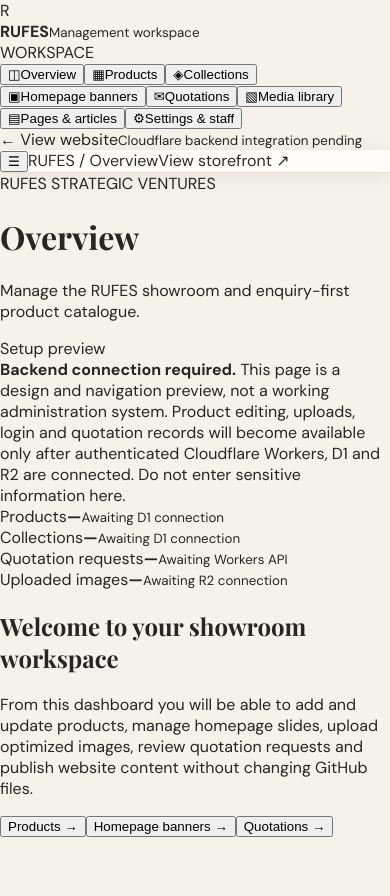
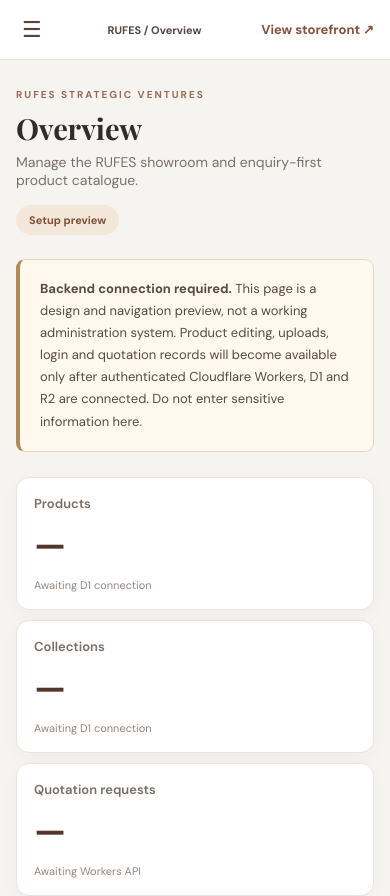
Before and after one commit to ifeoluwamorakinyojames-gif/Tres-Furniture-Repository, a Next.js app: page /admin in a window 390 px wide. Shown: the top 896 px of the page. Before the commit the page ends 844 px from the top, so only its background shows below. Built offline with nearby package versions, Linux system fonts and the light colour scheme; no server answers.

Commit message:
Style responsive RUFES admin dashboard preview

```diff
--- a/styles/global.css
+++ b/styles/global.css
@@ -207,3 +207,49 @@ a:focus-visible,button:focus-visible{outline:3px solid #bf9161;outline-offset:3p
 @media(max-width:900px){.nav{gap:12px}.links{row-gap:12px}}
 @media(max-width:650px){.rufesReveal{transform:translateY(12px)}.homeMain .product:hover,.homeMain .journalCard:hover,.homeMain .tile:hover{transform:none}.nav{padding:12px 16px}.links{gap:12px;row-gap:9px}.links a{padding:4px 0}}
 @media(prefers-reduced-motion:reduce){html{scroll-behavior:auto}*,*:before,*:after{animation-duration:.01ms!important;animation-iteration-count:1!important;transition-duration:.01ms!important}.rufesReveal{opacity:1;transform:none}}
+
+
+/* RUFES administration workspace: visual scaffold only; backend authorization required */
+.adminShell{min-height:100vh;display:grid;grid-template-columns:250px minmax(0,1fr);background:#f6f4f1;color:#302c2a;font-family:'DM Sans',Arial,sans-serif}
+.adminSidebar{background:#2b2526;color:#f9f3eb;padding:24px 14px;display:flex;flex-direction:column;min-height:100vh}
+.adminIdentity{display:flex;align-items:center;gap:12px;padding:6px 12px 30px}
+.adminIdentity strong{display:block;letter-spacing:2px;font-size:20px}
+.adminIdentity small{display:block;color:#cbbdb7;font-size:11px;margin-top:3px}
+.adminMark{display:grid;place-items:center;width:42px;height:42px;border-radius:12px;background:#a77859;font-family:Georgia,serif;font-size:27px;color:white}
+.adminSidebarCaption{font-size:10px;letter-spacing:2px;color:#b8a9a1;padding:8px 14px 12px}
+.adminSidebar nav{display:grid;gap:5px}
+.adminNavItem{width:100%;display:flex;align-items:center;gap:13px;border:0;border-radius:9px;background:transparent;color:#e7ded7;text-align:left;padding:13px 14px;font:600 13px 'DM Sans',sans-serif;cursor:pointer;transition:background .2s}
+.adminNavItem span{font-size:19px;min-width:22px;text-align:center}
+.adminNavItem:hover{background:#46383a}
+.adminNavItem.selected{background:#865343;color:#fff}
+.adminSidebarBottom{margin-top:auto;padding:25px 12px 6px;display:grid;gap:12px;font-size:13px}
+.adminSidebarBottom small{font-size:11px;color:#b8a9a1}
+.adminWorkspace{min-width:0}
+.adminShell .adminTopbar{height:70px;position:static;display:flex;align-items:center;justify-content:space-between;gap:12px;padding:0 32px;background:#fff;color:#55463f;border-bottom:1px solid #e9e2da;box-shadow:none;font-size:13px;font-weight:700}
+.adminTopbar a{color:#85513c}
+.adminMenuToggle{display:none;background:transparent;border:0;font-size:22px;color:#55463f}
+.adminContent{max-width:1340px;margin:0 auto;padding:34px}
+.adminHeading{display:flex;align-items:center;justify-content:space-between;gap:16px;margin-bottom:24px}
+.adminHeading h1{font-size:clamp(29px,3vw,39px);margin:6px 0}
+.adminHeading p{margin:0;color:#7a706a;font-size:14px}
+.adminEyebrow{font-size:10px;letter-spacing:2px;font-weight:700;color:#9a6b53}
+.adminSetupTag,.adminComingSoon{background:#f2e7d9;color:#815038;border-radius:30px;padding:8px 13px;font-size:11px;font-weight:700;white-space:nowrap}
+.adminNotice{background:#fff9ed;border:1px solid #e8d6b8;border-left:4px solid #b08a55;border-radius:9px;padding:18px 20px;font-size:13px;line-height:1.7;margin-bottom:25px;color:#564c41}
+.adminStatGrid{display:grid;grid-template-columns:repeat(4,minmax(0,1fr));gap:15px;margin-bottom:24px}
+.adminStat,.adminPanel{background:white;border:1px solid #ebe4dd;border-radius:13px;box-shadow:0 5px 20px #281f1808}
+.adminStat{padding:23px;display:grid;gap:10px}
+.adminStat span{font-size:13px;color:#7a6d63;font-weight:600}
+.adminStat strong{font-size:35px;color:#54362d}
+.adminStat small{font-size:11px;color:#95877d}
+.adminPanel{padding:30px}
+.adminPanel h2{font-size:26px;margin:0 0 12px}
+.adminPanel p{font-size:14px;color:#6d625d;line-height:1.8;max-width:750px}
+.adminQuickActions{display:flex;gap:10px;flex-wrap:wrap;margin-top:22px}
+.adminQuickActions button{border:1px solid #dbc6b9;border-radius:8px;padding:12px 16px;background:#faf5f0;color:#6b4035;font-weight:700;cursor:pointer}
+.adminQuickActions button:hover{background:#efe2d7}
+.adminEmptyPanel{min-height:300px;display:flex;flex-direction:column;align-items:flex-start;justify-content:center}
+.adminEmptyIcon{font-size:38px;color:#a77859;margin-bottom:15px}
+@media(max-width:1100px){.adminStatGrid{grid-template-columns:repeat(2,minmax(0,1fr))}}
+@media(max-width:760px){.adminShell{grid-template-columns:minmax(0,1fr)}.adminSidebar{position:fixed;z-index:40;top:0;bottom:0;left:0;width:250px;transform:translateX(-100%);transition:transform .2s;overflow-y:auto}.adminSidebar.adminSidebarOpen{transform:translateX(0)}.adminMenuToggle{display:block}.adminShell .adminTopbar{padding:0 16px;height:60px}.adminContent{padding:22px 16px}.adminHeading{align-items:flex-start;flex-direction:column}.adminStatGrid{gap:10px}.adminStat{padding:17px}.adminPanel{padding:22px}}
+@media(max-width:420px){.adminStatGrid{grid-template-columns:1fr}.adminTopbar span{font-size:11px}}
+@media(prefers-reduced-motion:reduce){.adminSidebar{transition:none}}
```
